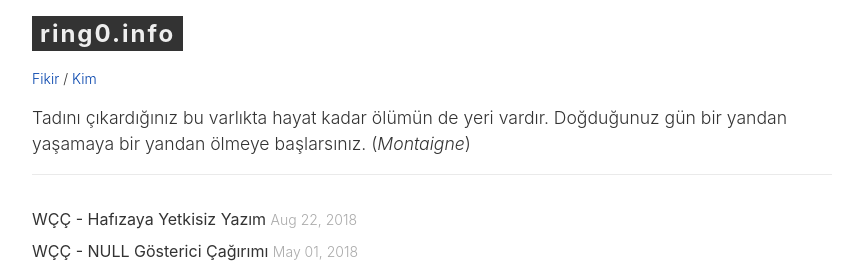
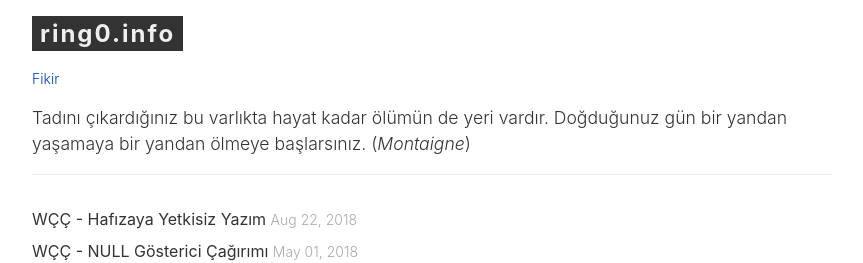
Before and after one commit to philophys/philophys.github.com, a Jekyll site: the page built from index.html, in a window 1280 px wide. Shown: the top 263 px of the page, without its empty margins (8-871 px from the left). Built offline with Jekyll 4.4.1, drawn with Linux system fonts in a browser that asks for light colours.

Commit message:
Update nav.html

```diff
--- a/_includes/nav.html
+++ b/_includes/nav.html
@@ -1,4 +1,3 @@
 <p class="site-nav">
-  <a href="{{ '/fikir' | prepend: site.baseurl | prepend: site.url }}">Fikir</a> /
-  <a href="{{ '/kim' | prepend: site.baseurl | prepend: site.url }}">Kim</a>
+  <a href="{{ '/fikir' | prepend: site.baseurl | prepend: site.url }}">Fikir</a>
 </p>
```
